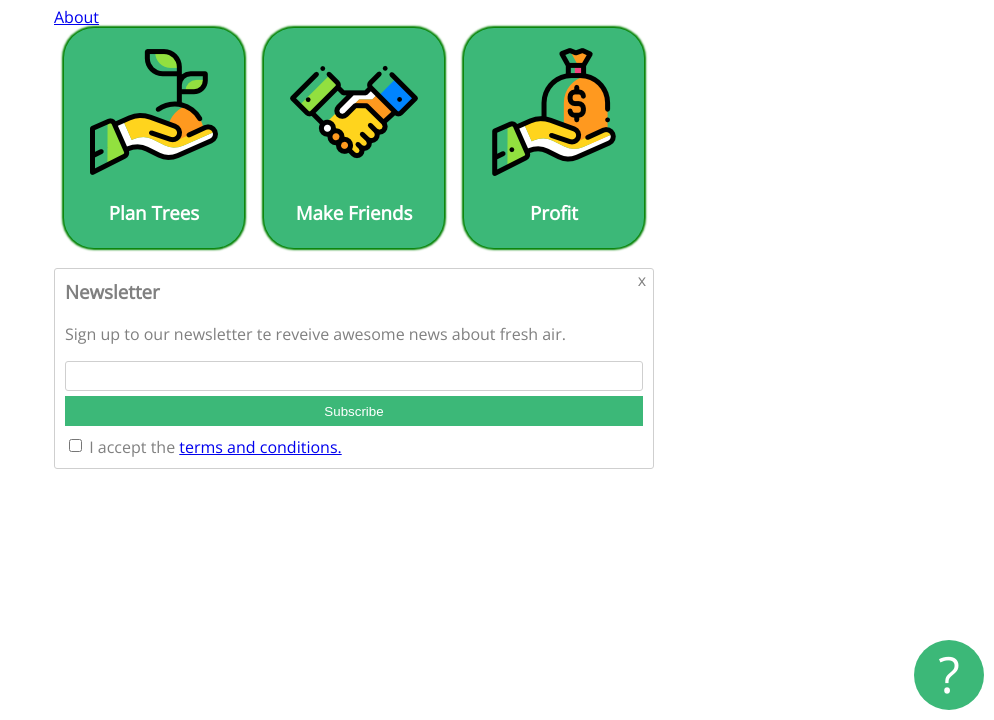
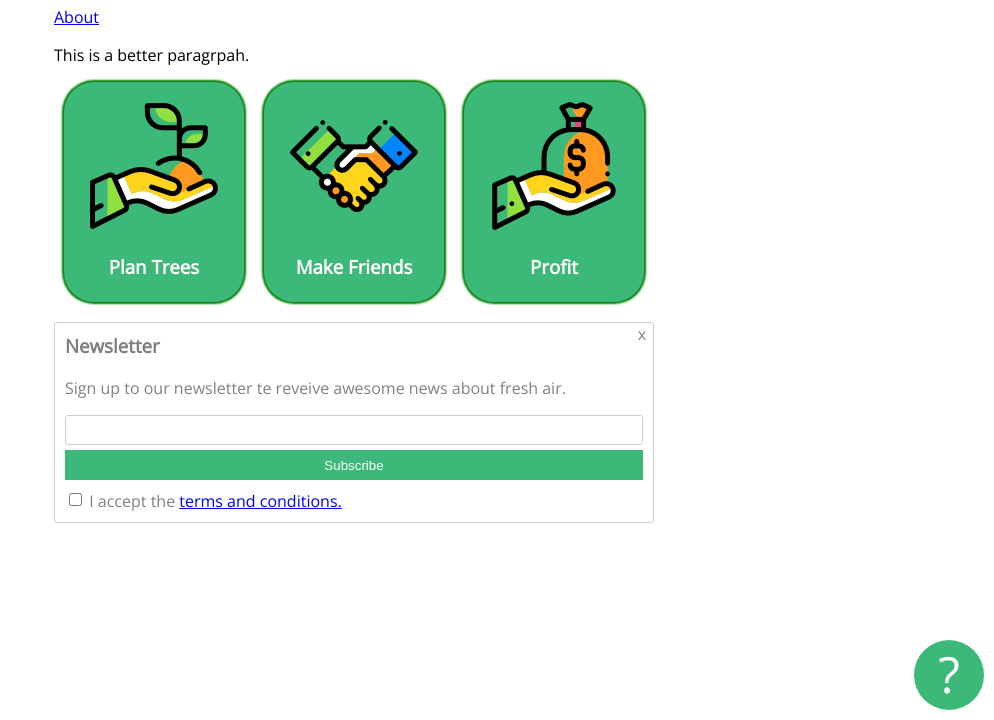
Before and after one commit to PappNandor/PappNandor.github.io, a plain HTML site: page index.html in a window 1280 px wide. Shown: the part 80-800 px from the top of the page, without its empty margins (286-1280 px from the left). Drawn offline with nearby package versions, Linux system fonts and the light colour scheme.

Commit message:
Improved the first paragraph

```diff
--- a/index.html
+++ b/index.html
@@ -14,6 +14,7 @@
   <a href="about.html">
     About
   </a>
+  <p>This is <span>a better</span> paragrpah.</p>
 
   <div class="card-holder">
     <div class="card">
```
